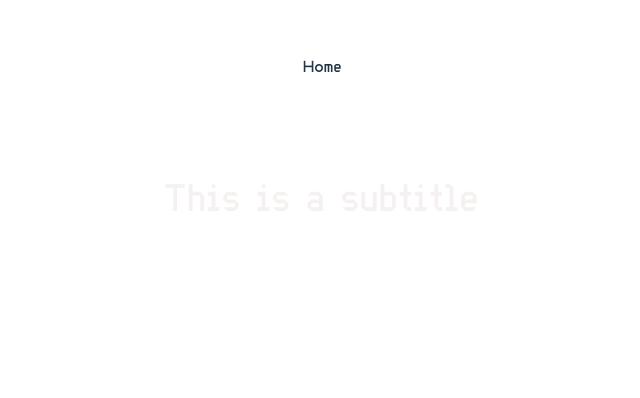
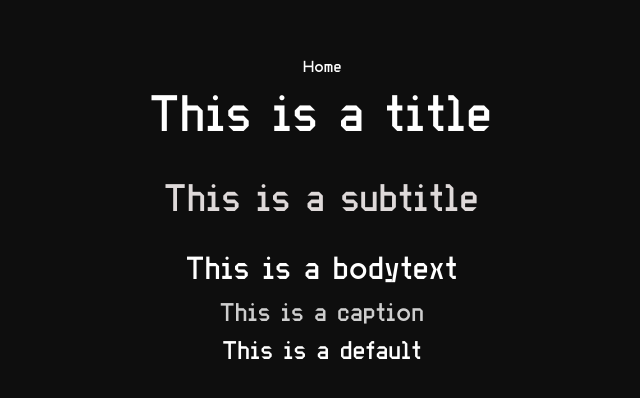
Before and after one commit to Vee1105/Atlaal, a React (Vite) app: page / in a window 1280 px wide. Shown: the part 186-584 px from the top of the page, without its empty margins (317-957 px from the left). Built offline with nearby package versions, Linux system fonts and the light colour scheme.

Commit message:
Added a static Colors panel in a new theme.ts file, Next commit should be to add a useTheme hook to get the users preferred theme.

```diff
--- a/src/App.tsx
+++ b/src/App.tsx
@@ -1,8 +1,13 @@
-import { useEffect } from "react";
+import { useEffect, useState } from "react";
 import "./App.css";
 import Text from "./Components/Text/Text";
+import { Colors, useTheme } from './Components/Themes/Theme';
 
 function App() {
+    const the_theme = useTheme();
+
+	const Color = Colors[`${the_theme}`];
+
     function mousePosition(event: MouseEvent) {
         const circle = document.getElementById("circle");
         if (circle) {
@@ -42,7 +47,14 @@ function App() {
     return (
         <>
             <div id="circle" className="darkCircle"></div>
-			<div id="parentDiv" className="ParentDiv">
+            <div
+                id="parentDiv"
+                className="ParentDiv"
+                style={{
+                    backgroundColor: `${Color?.backgroundColor}`,
+                    color: Color?.textColor,
+                }}
+            >
                 <div
                     style={{
                         flex: 1,
--- /dev/null
+++ b/src/Components/Themes/Theme.ts
@@ -0,0 +1,36 @@
+
+/**
+ *
+ * @returns Returns Either "Dark" or "Light" Depending on the user's preferred system color.
+ */
+export const useTheme = (): "Dark" | "Light" => {
+    // Do a function that gets the user's preferred theme.
+
+    // For the time being this is going to return Dark as default
+
+    return "Dark"
+}
+
+
+type ColorsTypes = {
+    [key: string]: {
+        backgroundColor: string;
+        textColor: string;
+        accentColor: string;
+        secondaryColor: string;
+    }
+}
+export const Colors: ColorsTypes = {
+    "Dark": {
+        backgroundColor: "#0e0e0e",
+        textColor: "#fff",
+        accentColor: "#fff",
+        secondaryColor: "#fff"
+    },
+    "Light": {
+        backgroundColor: "#fff",
+        textColor: "#0e0e0e",
+        accentColor: "#0e0e0e",
+        secondaryColor: "#0e0e0e"
+    }
+}
```
Also changed, not shown: src/pages/Home.tsx (added). Lines whose indentation alone changed are shown as unchanged.
